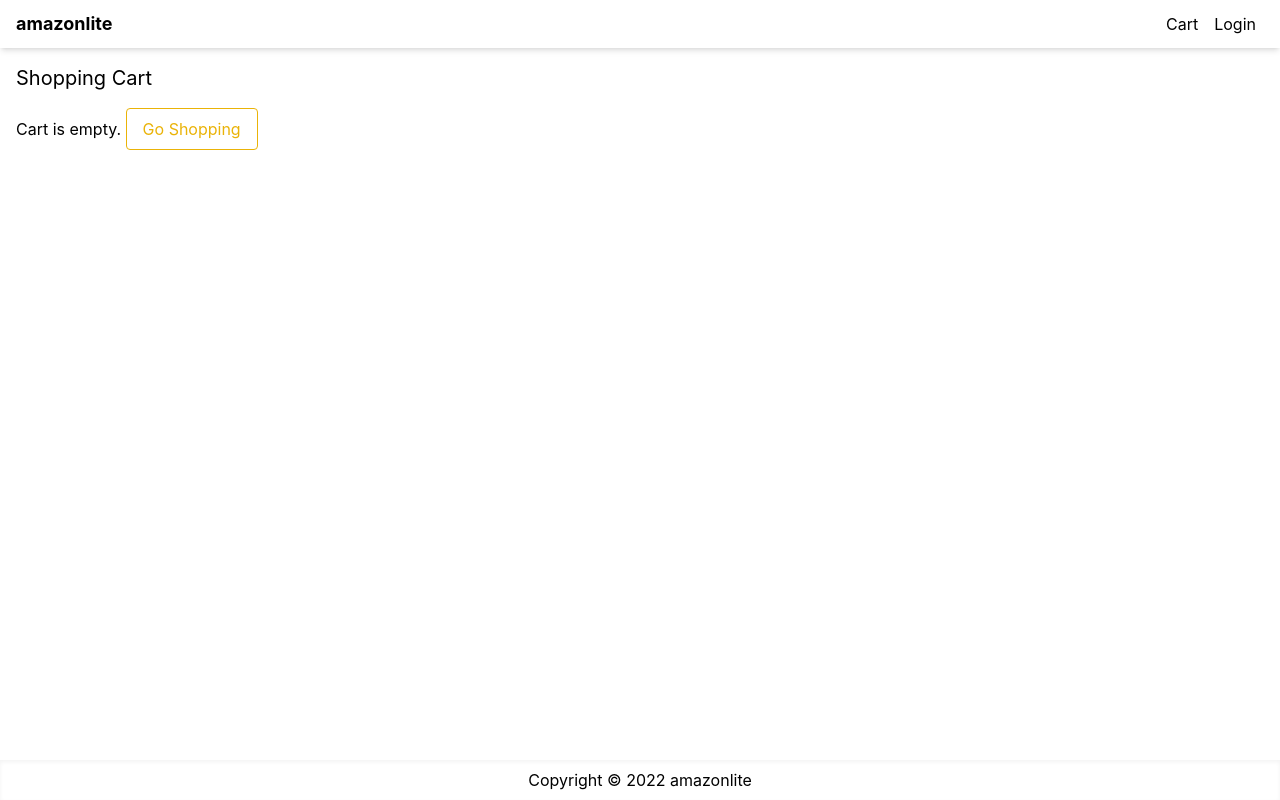
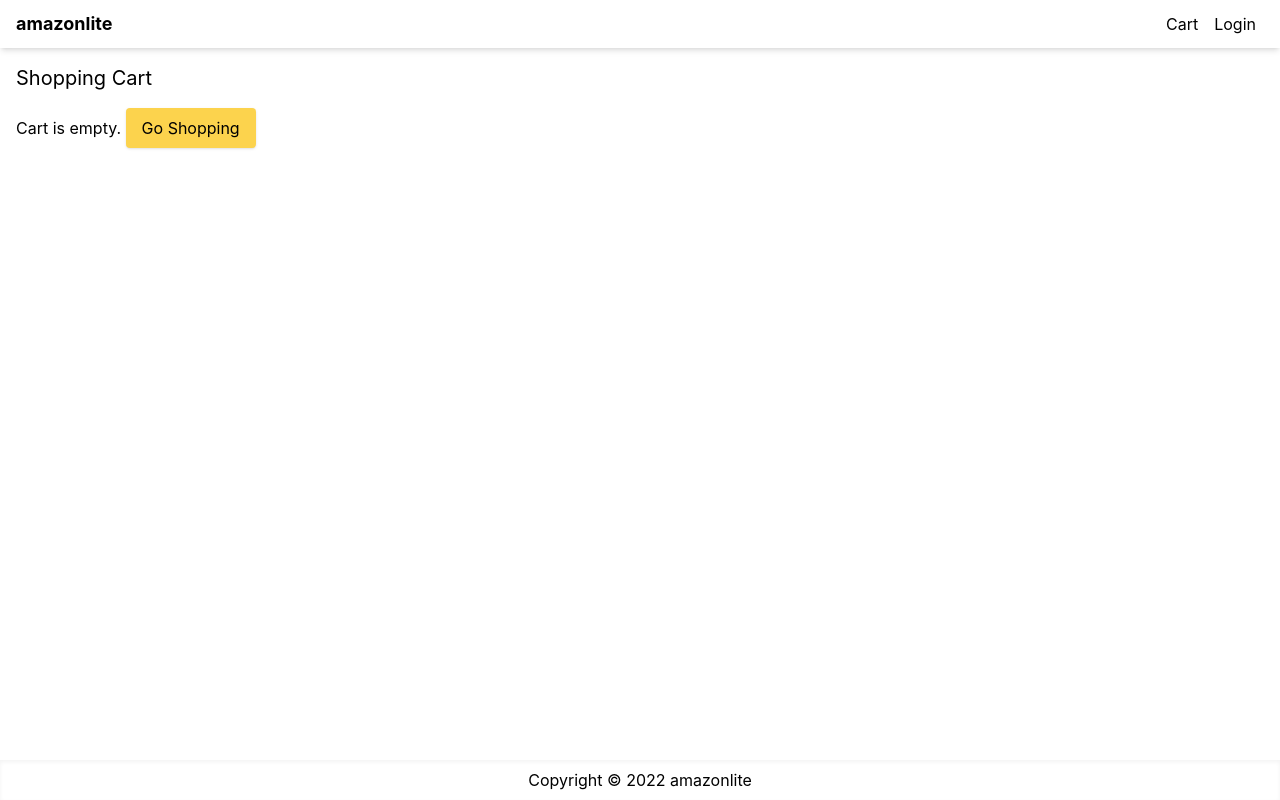
Before and after one commit to victornguyen75/amazonlite, a Next.js app: page /cart/Cart in a window 1280 px wide. Built offline with nearby package versions, Linux system fonts and the light colour scheme.

Commit message:
style(Cart.tsx): fix button

```diff
--- a/pages/cart/Cart.tsx
+++ b/pages/cart/Cart.tsx
@@ -32,10 +32,7 @@ export default function Cart(): JSX.Element {
         <div>
           Cart is empty.{" "}
           <Link href="/">
-            <button
-              className="bg-transparent border border-yellow-500 text-yellow-500 hover:bg-yellow-500 hover:text-white text-center py-2 px-4 rounded"
-              type="button"
-            >
+            <button className="primary-button" type="button">
               Go Shopping
             </button>
           </Link>
```
